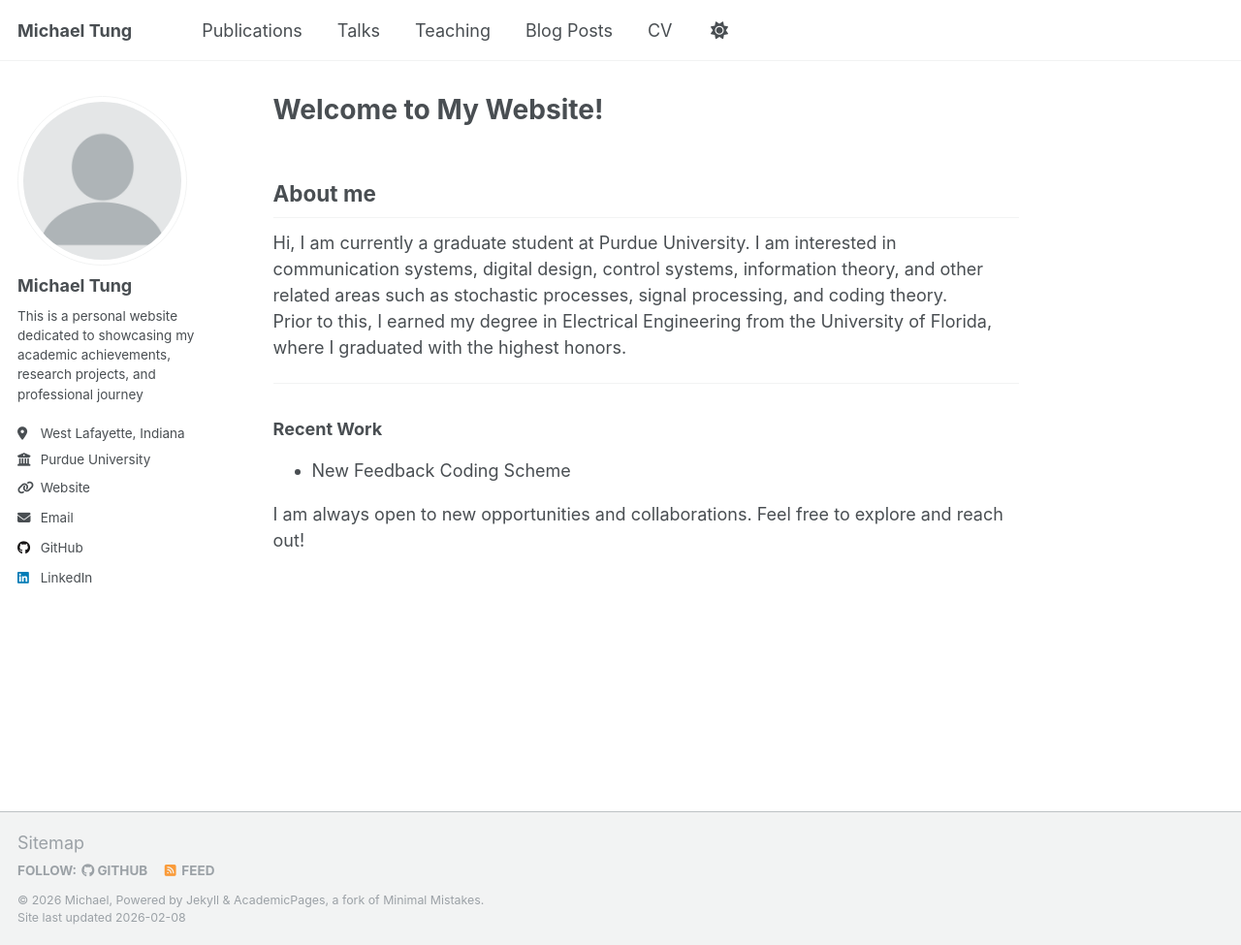
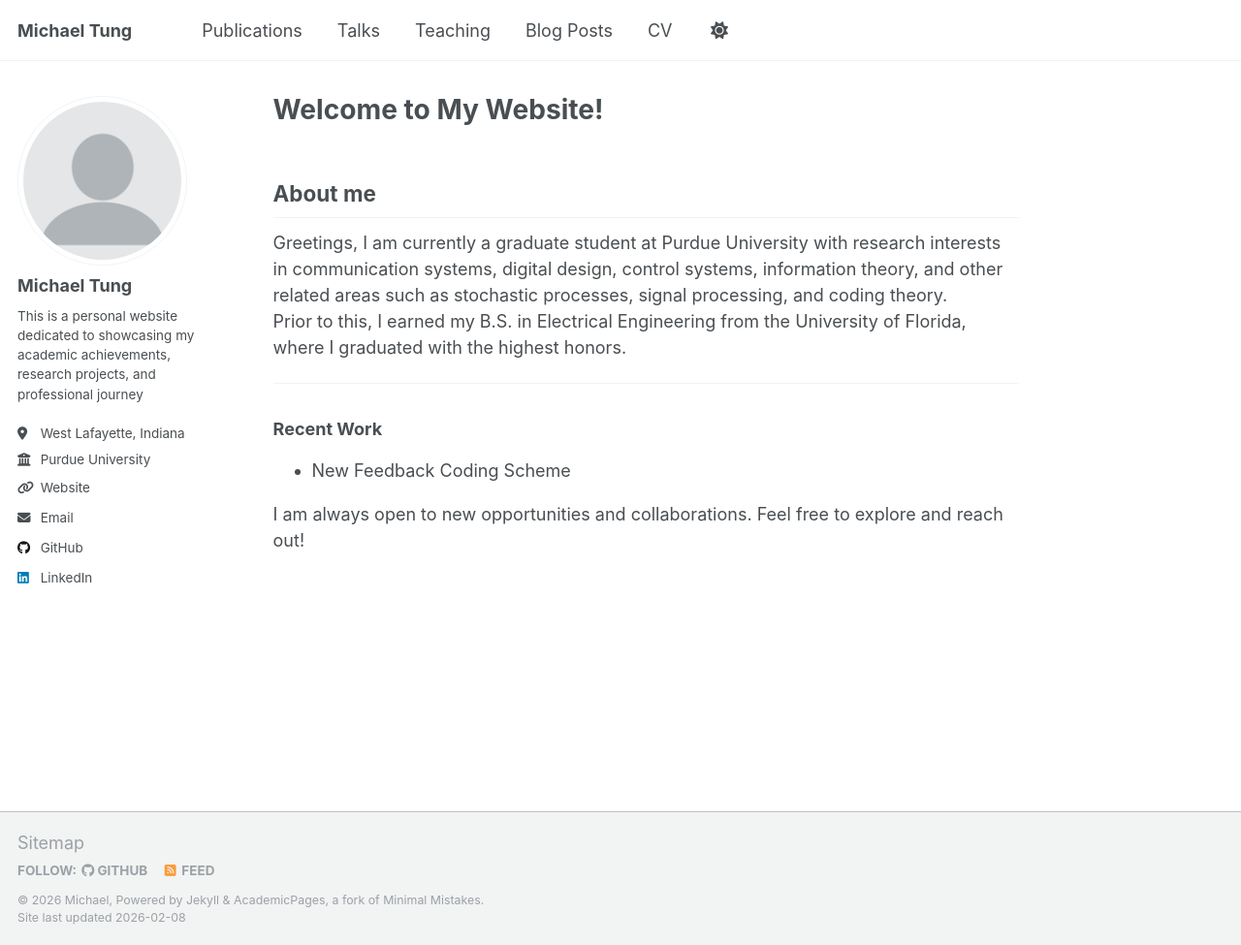
Before and after one commit to GodKnowss/GodKnowss.github.io, a Jekyll site: the page built from _pages/about.md, in a window 1280 px wide and 975 px high. Shown: the whole window at 97% size. Built offline with Jekyll 4.4.1, drawn with Linux system fonts in a browser that asks for light colours; a script that is not in the unit is left out.

Commit message:
update CV and fix typo

```diff
--- a/_pages/about.md
+++ b/_pages/about.md
@@ -13,9 +13,9 @@ redirect_from:
 <!-- # Welcome to My Website! -->
 
 ## About me
-Hi, I am currently a graduate student at Purdue University. I am interested in communication systems, digital design, control systems, information theory,
+Greetings, I am currently a graduate student at Purdue University with research interests in communication systems, digital design, control systems, information theory,
 and other related areas such as stochastic processes, signal processing, and coding theory. <br>
-Prior to this, I earned my degree in Electrical Engineering from the University of Florida, where I graduated with the highest honors.
+Prior to this, I earned my B.S. in Electrical Engineering from the University of Florida, where I graduated with the highest honors.
 
 ---
 ### Recent Work
```
Also changed, not shown: _pages/cv.md (+3 -2 lines), _posts/2025/2025-07-07-Purdue-registration.md (+1 -1 lines), _posts/2025/2025-12-30-Purdue-Courseworks.md (+1 -3 lines), _posts/2026/2026-01-11-UF-Resources.md (+2 -2 lines), _publications/2026-01-23-feedback-coding-scheme.md (added, +14 -0 lines), _publications/archive/2009-10-01-paper-title-number-1.md (renamed from _publications/2009-10-01-paper-title-number-1.md), _publications/archive/2010-10-01-paper-title-number-2.md (renamed from _publications/2010-10-01-paper-title-number-2.md), _publications/archive/2015-10-01-paper-title-number-3.md (renamed from _publications/2015-10-01-paper-title-number-3.md), _publications/archive/2024-02-17-paper-title-number-4.md (renamed from _publications/2024-02-17-paper-title-number-4.md), _publications/archive/2025-06-08-paper-title-number-5.md (renamed from _publications/2025-06-08-paper-title-number-5.md).
